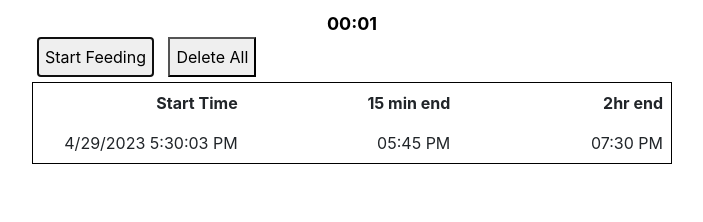
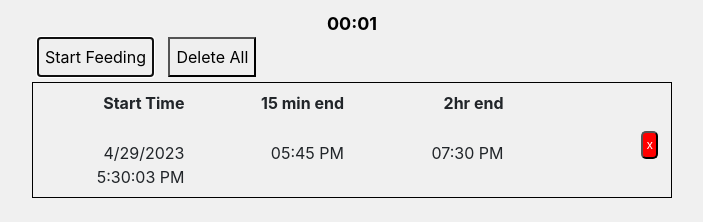
Before and after one commit to davidrs/triple-timer, a plain HTML site: page website/index.html in a window 1280 px wide. Both pictures are taken after a click on the button "Start Feeding". Shown: the whole page, without its empty margins (288-991 px from the left). Drawn offline with nearby package versions, Linux system fonts and the light colour scheme.

Commit message:
add delete button

```diff
--- a/website/script.js
+++ b/website/script.js
@@ -20,7 +20,7 @@
     // Reverse Sort the previous_times list.
     previous_times.sort(function(a, b){return b-a});
     // Add the table header.
-    $("#history").append('<tr><th>Start Time</th><th>15 min end</th><th>2hr end</th></tr>');
+    $("#history").append('<tr><th>Start Time</th><th>15 min end</th><th>2hr end</th><th> </th></tr>');
     // Add the table rows.
     for (let i = 0; i < previous_times.length; i++) {
         let date = new Date(previous_times[i]);
@@ -39,7 +39,19 @@
             }
         }
 
-        $("#history").append('<tr><td>' + date_string + ' ' + time_string + '</td><td>' + fifteen_min_end_string + '</td><td>' + two_hr_end_string + '</td></tr>');
+        //include a column with a delete buytton to remove that ebntry from the list of previous_times.
+        $("#history").append('<tr><td>' + date_string + ' ' + time_string + '</td><td>' + fifteen_min_end_string + '</td><td>' + two_hr_end_string +    '</td><td><button class="delete" id="delete' + i + '">x</button></td></tr>');
+        // Add a click handler to the delete button.
+        $("#delete" + i).click(function() {
+            // Remove the time from the list.
+            previous_times.splice(i, 1);
+            // Save the list to local storage.
+            localStorage.setItem('previous_times', JSON.stringify(previous_times));
+            // Re-render the table.
+            render_times();
+        }
+        );
+
     }
 
 }
--- a/website/styles.css
+++ b/website/styles.css
@@ -39,3 +39,24 @@
     float: center;
     margin: 0 5px;
 }
+
+/*Class delete for small red button, invert colours on hover*/
+.delete{
+    background-color: #f00;
+    color: #fff;
+    font-size: 12px;
+    padding: 3px;
+    border-radius: 5px;
+    cursor: pointer;
+    float: right;
+}
+
+.delete:hover{
+    background-color: #000000;
+    color: #f00;
+}
+
+/*cool  background color for the body*/
+body{
+    background-color: #f0f0f0;
+}
```
